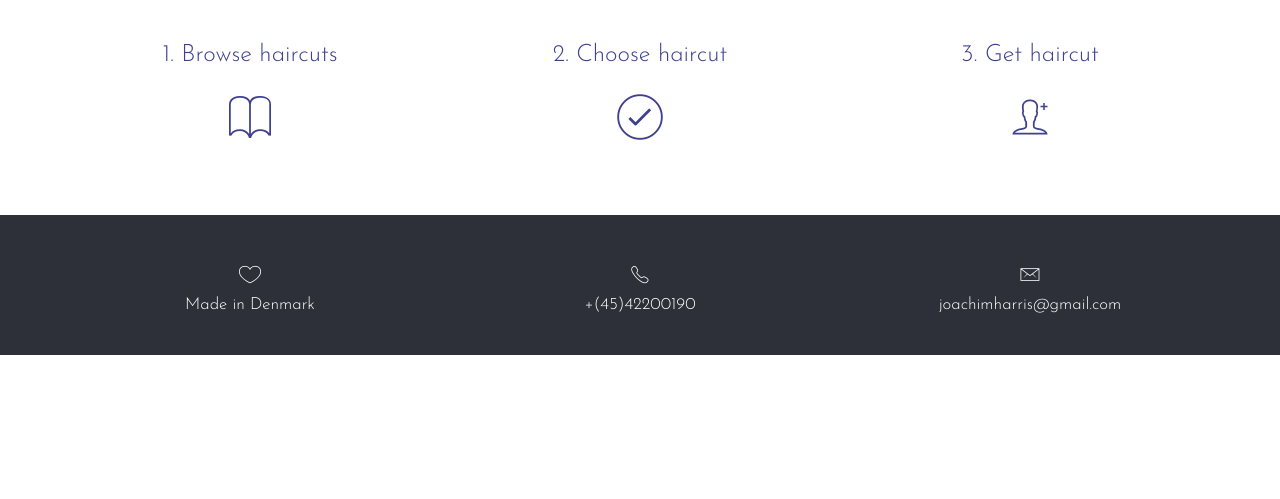
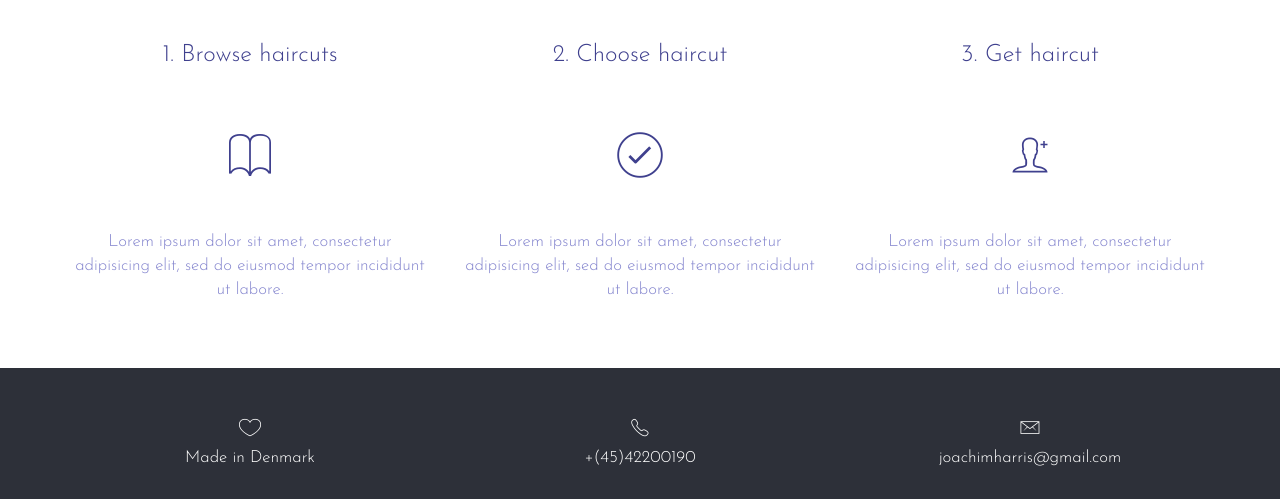
Before and after one commit to JoachimHarris/reactjs-setup, a React app: page / in a window 1280 px wide. Shown: the part 702-1201 px from the top of the page. Before the commit the page ends 1057 px from the top, so only its background shows below. Built offline with nearby package versions, Linux system fonts and the light colour scheme.

Commit message:
Mirror components update

```diff
--- a/src/app/components/Mirror.js
+++ b/src/app/components/Mirror.js
@@ -21,6 +21,10 @@ export class Mirror extends React.Component {
                                 className="ion-ios-book-outline mirror__icon"
                                 aria-hidden="true">
                             </span>
+                            <p className="mirror__sub-text">
+                                Lorem ipsum dolor sit amet, consectetur adipisicing
+                                elit, sed do eiusmod tempor incididunt ut labore.
+                            </p>
                         </div>
                         <div className="col-md-4">
                             <h3 className="mirror__headline">
@@ -30,6 +34,10 @@ export class Mirror extends React.Component {
                                 className="ion-ios-checkmark-outline mirror__icon"
                                 aria-hidden="true">
                             </span>
+                            <p className="mirror__sub-text">
+                                Lorem ipsum dolor sit amet, consectetur adipisicing
+                                elit, sed do eiusmod tempor incididunt ut labore.
+                            </p>
                         </div>
                         <div className="col-md-4">
                             <h3 className="mirror__headline">
@@ -39,6 +47,10 @@ export class Mirror extends React.Component {
                                 className="ion-ios-personadd-outline mirror__icon"
                                 aria-hidden="true">
                             </span>
+                            <p className="mirror__sub-text">
+                                Lorem ipsum dolor sit amet, consectetur adipisicing
+                                elit, sed do eiusmod tempor incididunt ut labore.
+                            </p>
                         </div>
                     </div>
                 </div>
--- a/src/sass/mirror.scss
+++ b/src/sass/mirror.scss
@@ -23,10 +23,17 @@ $screen-sm-min: 768px;    // Small screens
         font-family: 'Josefin Sans', sans-serif;
         color: #3f408e;
         font-weight: 300;
+        margin-bottom: 2em;
     }
 
     &__icon {
         font-size: 4em;
         color: #3f408e;
      }
+
+    &__sub-text {
+        color: #8485ce;
+        margin-top: 2em;
+        font-size: 1.2em;
+    }
 }
```
